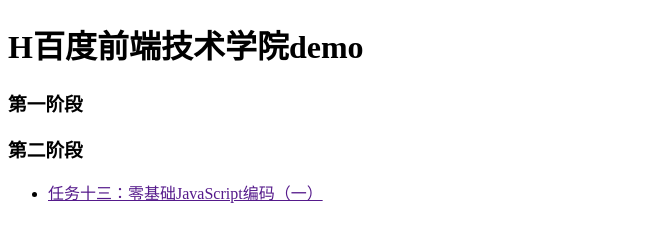
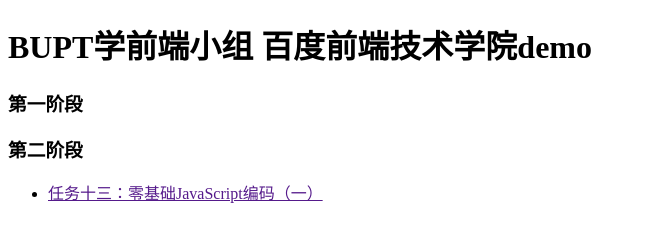
Before and after one commit to segma/segma.github.io, a plain HTML site: page index.html in a window 1280 px wide. Shown: the whole page, without its empty margins (0-646 px from the left). Drawn offline with Linux system fonts and the light colour scheme.

Commit message:
Update index.html

```diff
--- a/index.html
+++ b/index.html
@@ -5,7 +5,7 @@
   <title>BUPT学前端小组</title>
 </head>
 <body>
-  <h1>H百度前端技术学院demo</h1>
+  <h1>BUPT学前端小组 百度前端技术学院demo</h1>
   <h3>第一阶段</h3>
   <ul>
 
```
